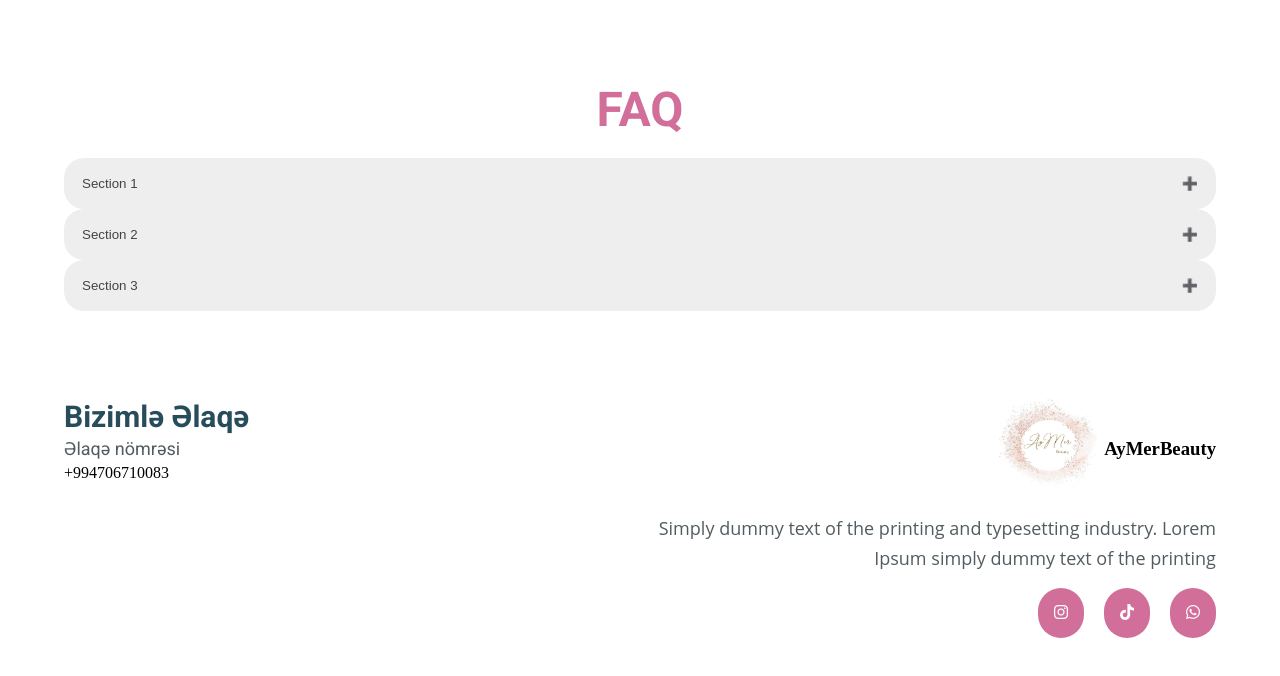
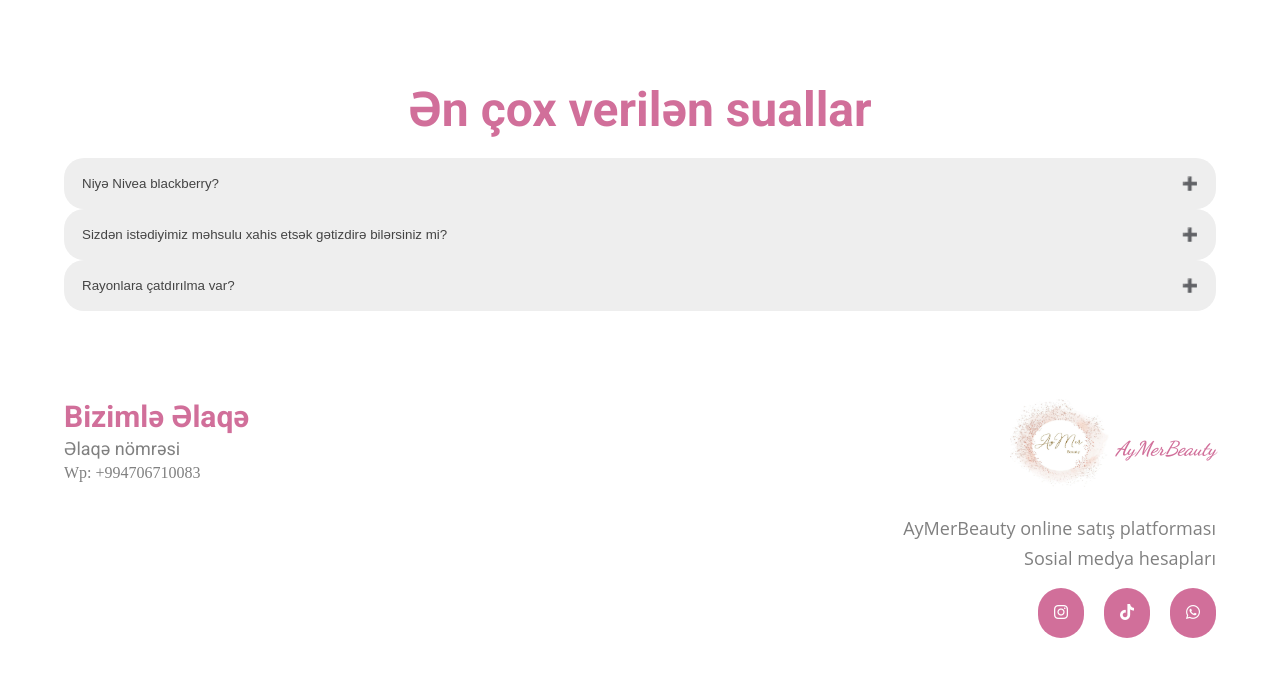
Before and after one commit to aysumeryem/aymerbeautyproject, a plain HTML site: page index.html in a window 1280 px wide. Shown: the part 1970-2646 px from the top of the page. Drawn offline with Linux system fonts and the light colour scheme.

Commit message:
footer end

```diff
--- a/css/style.css
+++ b/css/style.css
@@ -518,12 +518,22 @@ line-height: 165.4%; /* 24.81px */
     font-style: normal;
     font-weight: 700;
     line-height: normal;
-    color: #274C5B;
+    color: #D16F9A;
   }
 
 
+  .footer-logo h3 {
+    color: #D16F9A;
+    font-family: "Dancing Script";
+    font-size: 20px;
+    font-style: normal;
+    font-weight: 700;
+    line-height: normal;
+    font-style: italic;
+  }
+
   .footer-content .left h4 {
-    color: #525C60;
+    color: gray;
     font-family: "Roboto";
     font-size: 18px;
     font-style: normal;
@@ -556,8 +566,14 @@ line-height: 165.4%; /* 24.81px */
     font-style: normal;
     font-weight: 400;
     line-height: 165.4%; /* 29.772px */
-    color: #525C60;
+    color: gray;
   }
+
+
+  .footer-content .left p{
+    color: gray;
+  }
+
 
 
   .footer-icons {
--- a/index.html
+++ b/index.html
@@ -186,22 +186,22 @@
 <section id="section-5">
   <div class="section-5-content">
     <div class="title">
-       <h2>FAQ</h2>
+       <h2>Ən çox verilən suallar</h2>
     </div>
     <div class="accordions">
-      <button class="accordion">Section 1</button>
+      <button class="accordion">Niyə Nivea blackberry?</button>
 <div class="panel">
-  <p>Lorem ipsum...</p>
+  <p>Nivea dodaq nəmləndiricisi olmasına baxmayaraq, rəngi və pigmentində digər nəmləndiricilərindən seçilməsinə görə hərkəs tərəfindən sevilir.</p>
 </div>
 
-<button class="accordion">Section 2</button>
+<button class="accordion">Sizdən istədiyimiz məhsulu xahis etsək gətizdirə bilərsiniz mi?</button>
 <div class="panel">
-  <p>Lorem ipsum...</p>
+  <p>Səhifəmizdə olan məhsullardan əlavə olaraq, müştərinin istədiyi şəxsi sifarişər də edilir.</p>
 </div>
 
-<button class="accordion">Section 3</button>
+<button class="accordion">Rayonlara çatdırılma var?</button>
 <div class="panel">
-  <p>Lorem ipsum...</p>
+  <p>Rayonlara poçt vasitəsi ilə çatdırılmamız mövcuddur. </p>
 </div>
 
 
@@ -225,7 +225,7 @@
   <div class="left">
     <h3>Bizimlə Əlaqə</h3>
     <h4>Əlaqə nömrəsi</h4>
-    <p>+994706710083</p>
+    <p>Wp: +994706710083</p>
   </div>
   <div class="rigth">
     <div class="footer-logo">
@@ -233,8 +233,9 @@
         <h3>AyMerBeauty</h3>
 
     </div>
-       <p>Simply dummy text of the printing and typesetting industry.
-        Lorem Ipsum simply dummy text of the printing</p>
+       <p>AyMerBeauty online satış platforması <br /> Sosial medya hesapları
+       </p>
+
 
         <div class="footer-icons">
           <a href="https://www.instagram.com/aymerbeauty?utm_source=ig_web_button_share_sheet&igsh=ZDNlZDc0MzIxNw=="><i class="fa-brands fa-instagram"></i></a>
```
